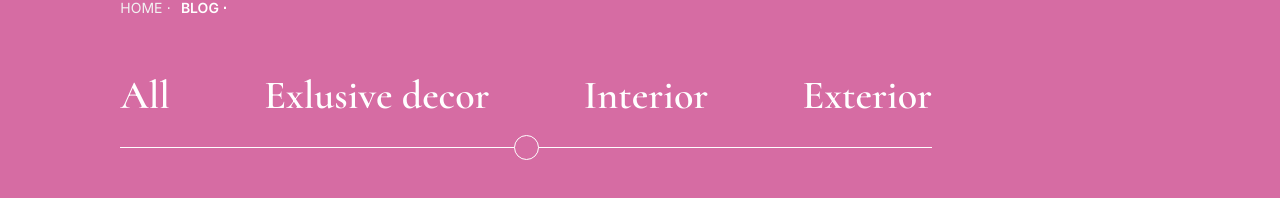
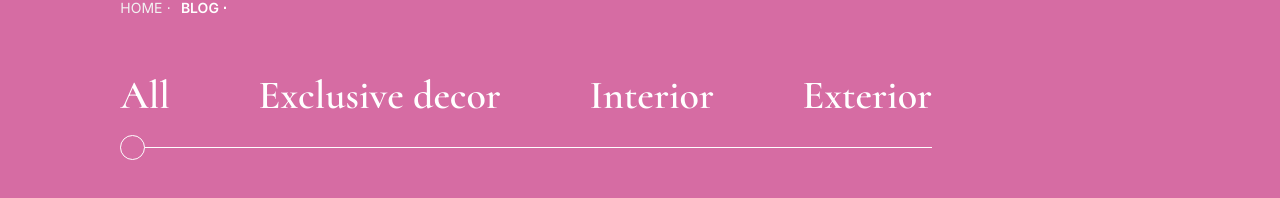
Before and after one commit to azadsarxanli/Leyla_Naib, a React (Create React App) app: page /blog in a window 1280 px wide. Shown: the part 198-396 px from the top of the page. Built offline with nearby package versions, Linux system fonts and the light colour scheme; no server answers.

Commit message:
get blog and  sort done

```diff
--- a/src/components/Blog/BlogFilter/index.js
+++ b/src/components/Blog/BlogFilter/index.js
@@ -1,17 +1,42 @@
 import React from "react";
+import { useRef } from "react";
+import { useEffect } from "react";
+import { useState } from "react";
 import "./BlogFilter.scss";
 
-const BlogFilter = () => {
+const BlogFilter = ({ setCategoryName, categoryData }) => {
+  const subHeaderRef = useRef();
+  const [length, setLength] = useState(0); //? @Dev dynamically maximum value for input range
+
+  const rangeChangeHandler = (event) => {
+    const subHeader = subHeaderRef.current;
+    const paragraphs = [...subHeader.querySelectorAll("p")];
+    paragraphs.forEach((item, index) => {
+      if (item.className.includes(event.target.value / 10)) {
+        setCategoryName(item.textContent.toLowerCase());
+      }
+    });
+  };
+  useEffect(() => {
+    const subHeader = subHeaderRef.current;
+    const paragraphs = [...subHeader.querySelectorAll(".paragraphs")];
+    setLength(paragraphs.length * 10);
+  }, []);
   return (
     <section className="blog-filter">
-      <div className="blog-filter__subheader">
-        <p>All</p>
-        <p>Exlusive decor</p>
-        <p>Interior</p>
-        <p>Exterior</p>
+      <div ref={subHeaderRef} className="blog-filter__subheader">
+        <p className="paragraphs paragraph-1">All</p>
+        <p className="paragraphs paragraph-2">Exclusive decor</p>
+        <p className="paragraphs paragraph-3">Interior</p>
+        <p className="paragraphs paragraph-4">Exterior</p>
       </div>
       <div className="blog-filter__range">
-        <input type="range" />
+        <input
+          onChange={rangeChangeHandler}
+          min={10}
+          max={length}
+          type="range"
+        />
       </div>
     </section>
   );
--- a/src/components/Blog/BlogItem/index.js
+++ b/src/components/Blog/BlogItem/index.js
@@ -2,10 +2,11 @@ import React from "react";
 import blogImg from "../../../assets/images/blog-img.png";
 import { Link } from "react-router-dom";
 
-const BlogItem = ({ blogData }) => {
+const BlogItem = ({ blogData, filteredData }) => {
+  console.log(filteredData, "filteredData");
   return (
     <div>
-      {blogData.map((item, index) => (
+      {filteredData.map((item, index) => (
         <div key={index} className="card">
           <div className="card__image">
             <img src={item.posterImage} alt="blogimage" />
--- a/src/components/Blog/BlogItems/index.js
+++ b/src/components/Blog/BlogItems/index.js
@@ -3,10 +3,10 @@ import React from "react";
 import "./BlogNews.scss";
 import BlogItem from "../BlogItem";
 
-const BlogNews = ({ blogData }) => {
+const BlogNews = ({ blogData, filteredData }) => {
   return (
     <section className="blog-news">
-      <BlogItem blogData={blogData} />
+      <BlogItem filteredData={filteredData} blogData={blogData} />
     </section>
   );
 };
--- a/src/components/Blog/index.js
+++ b/src/components/Blog/index.js
@@ -6,11 +6,14 @@ import BlogItems from "./BlogItems";
 
 const Blog = () => {
   const [blogData, setBlogData] = useState([]);
+  const [categoryName, setCategoryName] = useState("");
+  const [val, setVal] = useState(0);
   useEffect(() => {
     fetch("http://localhost:3001/api/blog")
       .then((response) => response.json())
       .then((data) => setBlogData(data.result));
   }, []);
+
   useEffect(() => {
     const body = document.body;
     const footer = document.querySelector("footer");
@@ -30,11 +33,24 @@ const Blog = () => {
     };
   });
 
+  const filteredData = blogData.filter((item) => {
+    if (val === 1) {
+      return item;
+    } else {
+      return item.category.toLowerCase() === categoryName;
+    }
+  });
+
   return (
     <>
       <BreadCrumb />
-      <BlogFilter />
-      <BlogItems blogData={blogData} />
+      <BlogFilter
+        setVal={setVal}
+        val={val}
+        categoryName={categoryName}
+        setCategoryName={setCategoryName}
+      />
+      <BlogItems filteredData={filteredData} blogData={blogData} />
     </>
   );
 };
```
